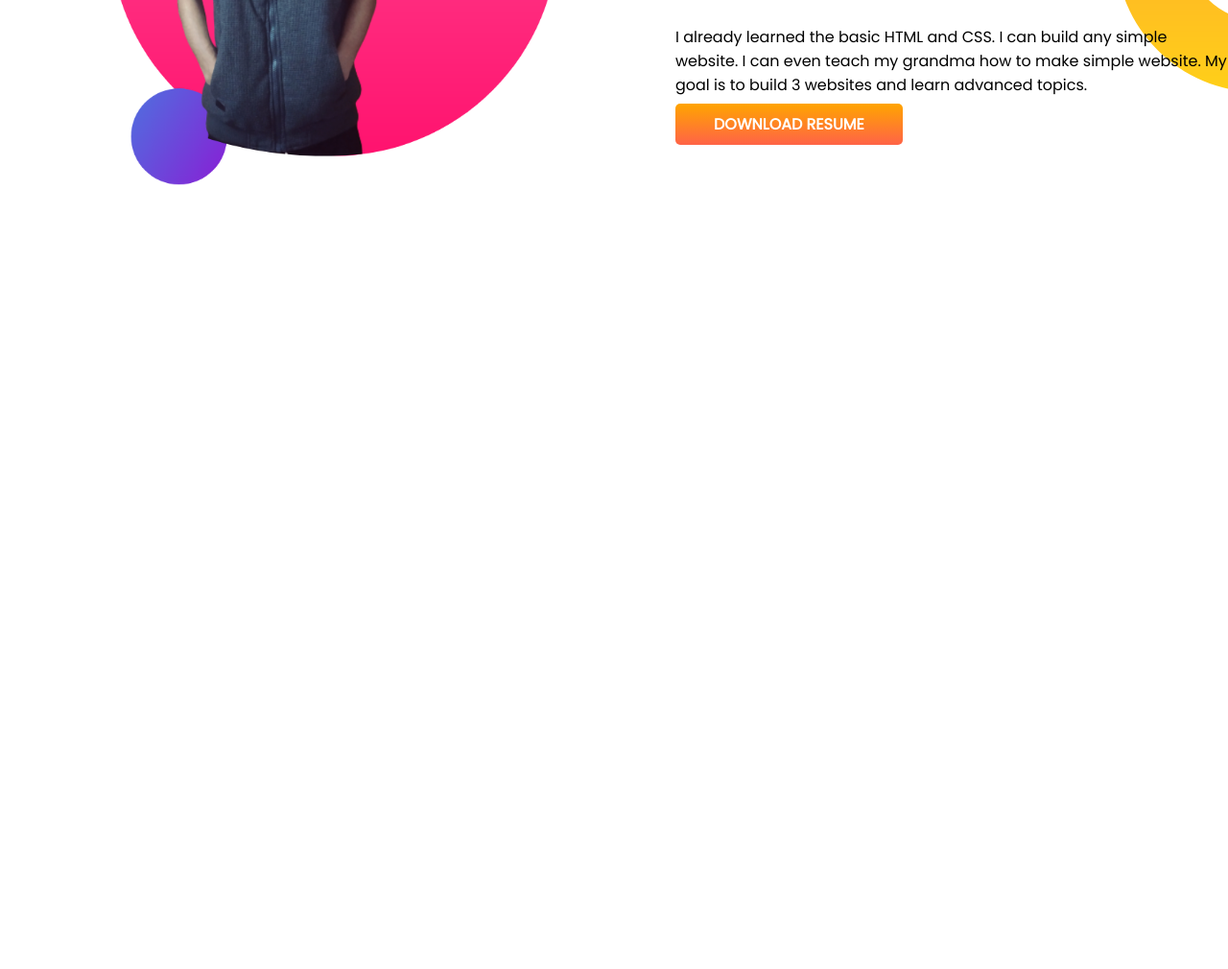
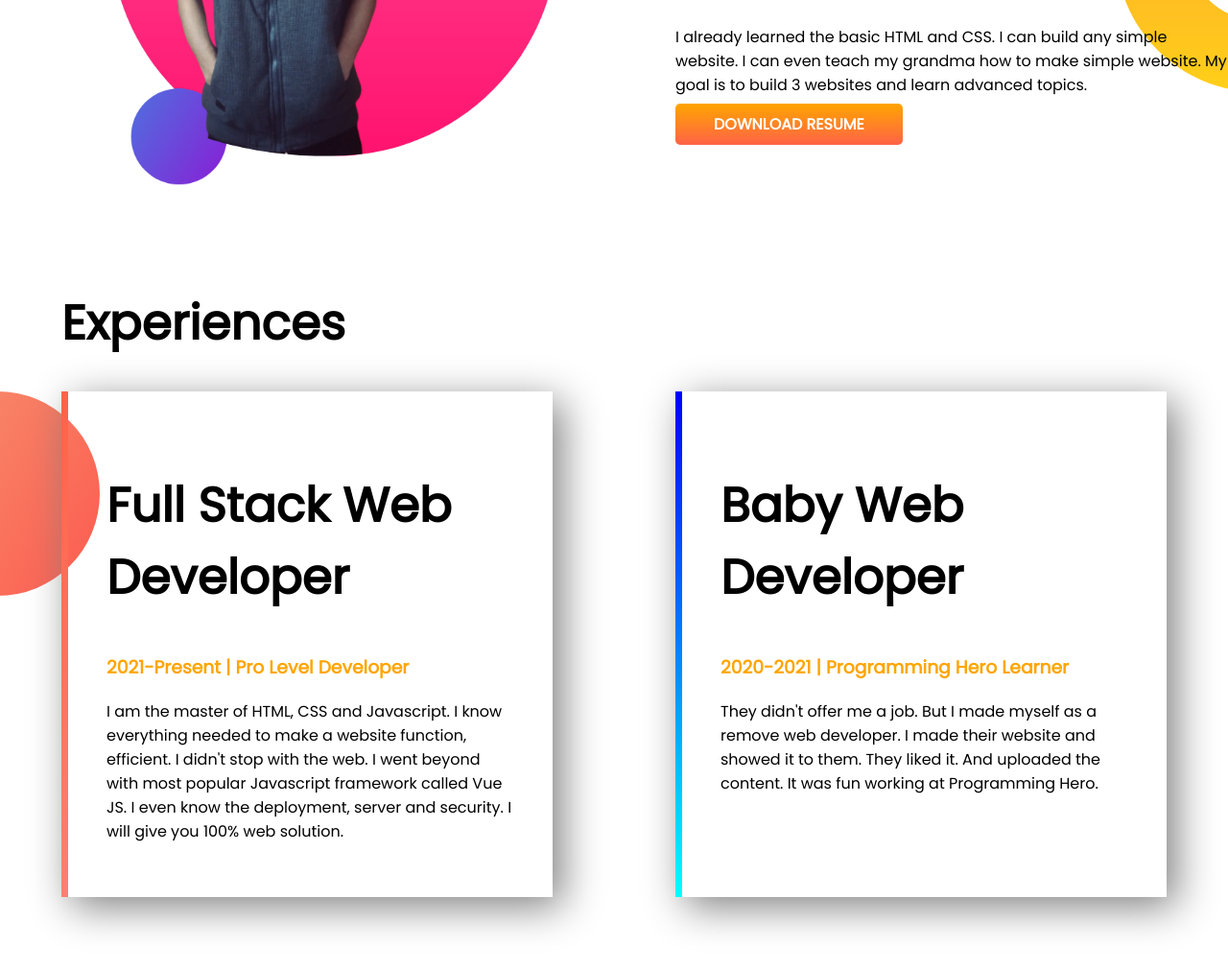
Before and after one commit to hasantanvir-eng/developer-portfolio-ex1, a plain HTML site: page index.html in a window 1280 px wide. Shown: the part 927-1937 px from the top of the page at 96% size. Before the commit the page ends 1227 px from the top, so only its background shows below. Drawn offline with Linux system fonts and the light colour scheme.

Commit message:
last section added

```diff
--- a/index.html
+++ b/index.html
@@ -40,6 +40,22 @@
             <a class="link-button" href="https://www.linkedin.com/in/md-tanvir-hasan-5a13a2216/">DOWNLOAD RESUME</a>
         </div>
     </section>
+    <h1 class="half-width">Experiences</h1>
+    <section class="flexible-container experience-left-banner">
+        <div id="experience-design1" class="experience-item">
+            <h1>Full Stack Web Developer</h1>
+            <h3 class="orange-color">2021-Present | Pro Level Developer</h3>
+            <p>I am the master of HTML, CSS and Javascript. I know everything needed to make a website function,
+                efficient. I didn't stop with the web. I went beyond with most popular Javascript framework called Vue
+                JS. I even know the deployment, server and security. I will give you 100% web solution.</p>
+        </div>
+        <div id="experience-design2" class="experience-item">
+            <h1>Baby Web Developer</h1>
+            <h3 class="orange-color">2020-2021 | Programming Hero Learner</h3>
+            <p>They didn't offer me a job. But I made myself as a remove web developer. I made their website and showed
+                it to them. They liked it. And uploaded the content. It was fun working at Programming Hero.</p>
+        </div>
+    </section>
 
 </body>
 
--- a/style.css
+++ b/style.css
@@ -40,3 +40,24 @@
     background-repeat: no-repeat;
     background-position: right;
 }
+.experience-item{
+    box-shadow: 10px 10px 40px gray;
+    width: 40%;
+    margin-left: 5%;
+    margin-right: 5%;
+    padding: 40px 40px 40px 40px;
+}
+.experience-left-banner{
+    background-image: url(images/exp-bg.png);
+    background-repeat: no-repeat;
+}
+#experience-design1{
+    border-left: 7px solid;
+    border-image: linear-gradient(tomato,salmon);
+    border-image-slice: 1;
+}
+#experience-design2{
+    border-left: 7px solid;
+    border-image: linear-gradient(blue,cyan);
+    border-image-slice: 1;
+}
```
